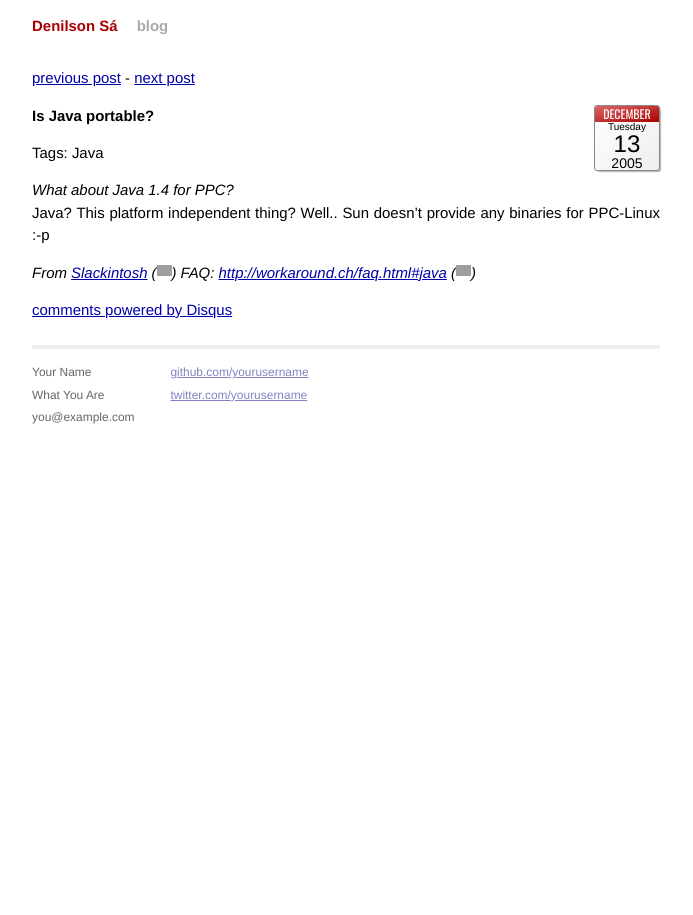
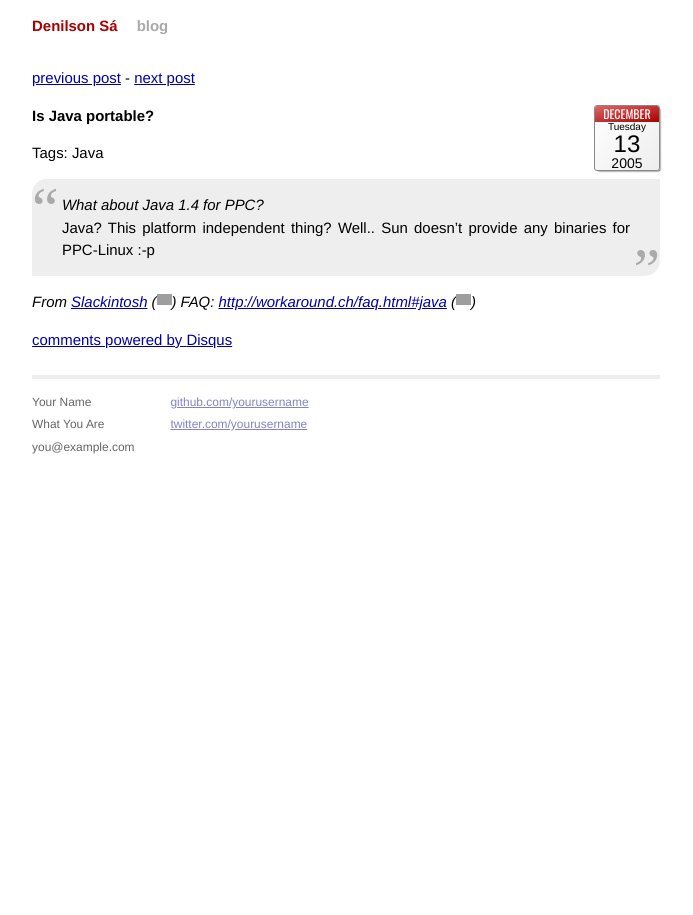
Before and after one commit to denilsonsa/denilsonsa.github.io, a Jekyll site: the page built from _posts/2005-12-13-is-java-portable.markdown, in a window 1280 px wide. Shown: the whole page, without its empty margins (294-987 px from the left). Built offline with Jekyll 4.4.1, drawn with Linux system fonts in a browser that asks for light colours; Markdown is read by kramdown in place of the engine named in the settings; comment, search, counter and statistics services are not loaded; grey boxes are pictures that could not be loaded.

Commit message:
Adding styling for <blockquote>

```diff
--- a/css/main.css
+++ b/css/main.css
@@ -174,6 +174,43 @@ kbd {
     text-shadow: 0 1px 0 #fff;
 }
 
+blockquote {
+	padding: 1em 2em;
+	background: #EEE;
+	position: relative;
+	quotes: "“" "”" "‘" "’";
+	border-radius: 1em 0;
+}
+blockquote > :first-child {
+	margin-top: 0;
+}
+blockquote > :last-child {
+	margin-bottom: 0;
+}
+blockquote:before,
+blockquote:after {
+	display: block;
+	position: absolute;
+	font-family: "Droid Serif", "Times New Roman", serif;
+	font-size: 4em;
+	color: #AAA;
+}
+/* Better solution: use multiple background-images. */
+blockquote:before {
+	content: "“";
+	content: open-quote;
+	top: 0;
+	left: 0;
+	line-height: 1.0;
+}
+blockquote:after {
+	content: "”";
+	content: close-quote;
+	bottom: 0;
+	right: 0;
+	line-height: 0.25;
+}
+
 a[href^="http://web.archive.org/web/"],
 a[href^="https://web.archive.org/web/"] {
 	/* font-size: 0.75em; */
```
